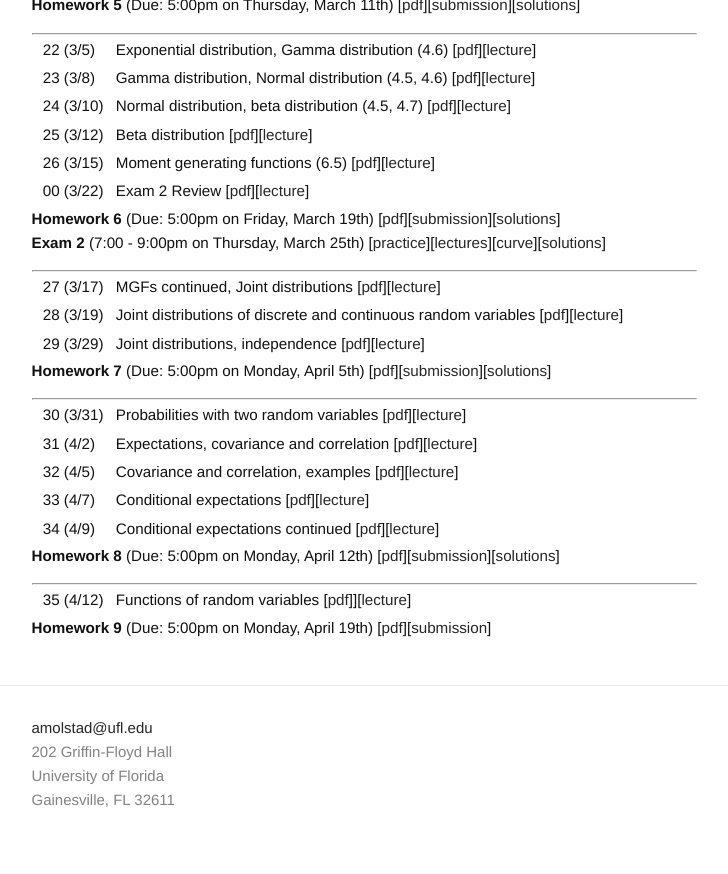
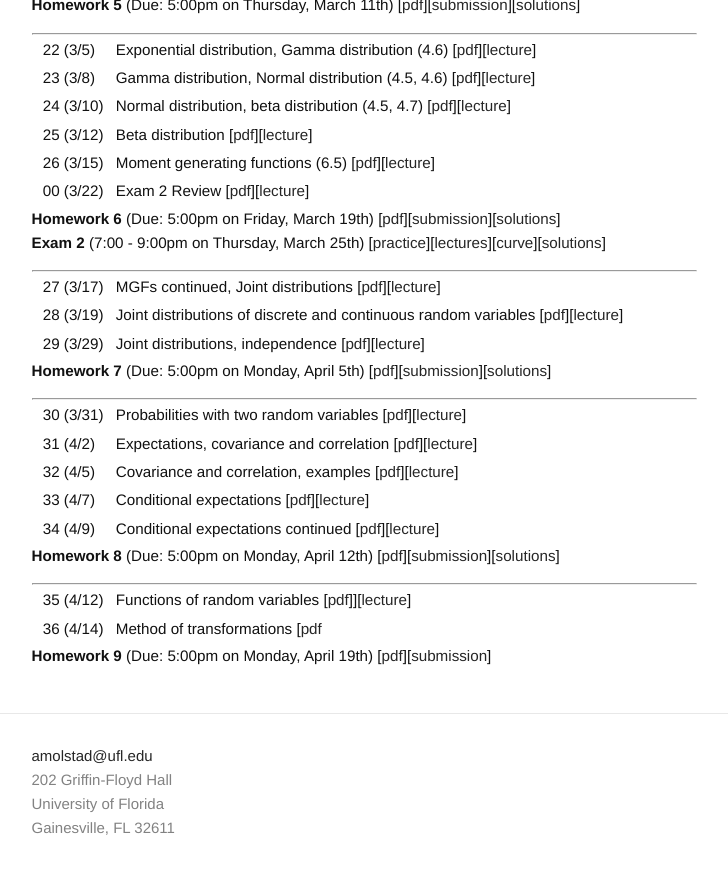
Before and after one commit to ajmolstad/ajmolstad.github.io, a Jekyll site: the page built from S21_STA4321.md, in a window 1280 px wide and 900 px high, scrolled down 1150 px. Shown: the top 874 px of the window, without its empty margins (276-1004 px from the left). Built offline with Jekyll 4.4.1, drawn with Linux system fonts in a browser that asks for light colours.

Commit message:
Update S21_STA4321.md

```diff
--- a/S21_STA4321.md
+++ b/S21_STA4321.md
@@ -103,7 +103,7 @@ Note that you must be logged into your UFL eLearning account to access course ma
 ----------------
 
 || 35 (4/12)  || Functions of random variables [[pdf](https://ufl.instructure.com/files/58745015/download?download_frd=1)]][[lecture](https://ufl.instructure.com/courses/426946/files?preview=58808290)] ||
-
+|| 36 (4/14)  || Method of transformations [[pdf](https://ufl.instructure.com/files/58829354/download?download_frd=1) ||
 
 
 **Homework 9** (Due: 5:00pm on Monday, April 19th) [[pdf](https://ufl.instructure.com/files/58808596/download?download_frd=1)][[submission](https://ufl.instructure.com/courses/426946/assignments/4664113)]
```
